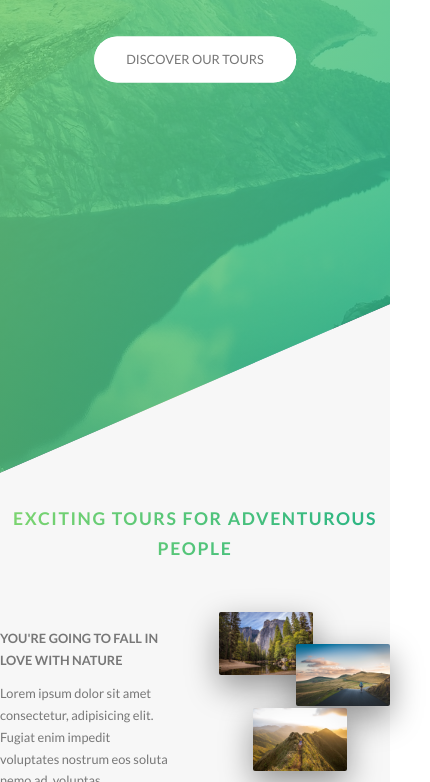
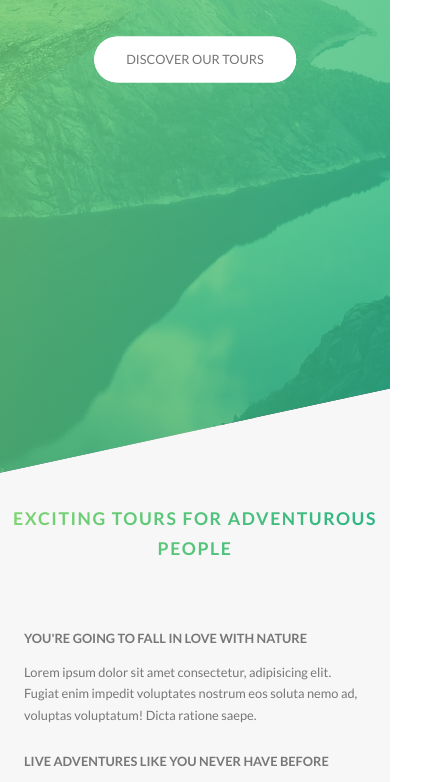
Before and after one commit to mlbakke/udemy-css-sass-projects, a website: page natours/index.html in a window 390 px wide. Shown: the part 329-1111 px from the top of the page, 430 px wide, since content can reach past the window. Drawn offline with Linux system fonts and the light colour scheme.

Commit message:
media queries for layout

```diff
--- a/natours/sass/abstracts/_variables.scss
+++ b/natours/sass/abstracts/_variables.scss
@@ -1,7 +1,7 @@
 // COLORS
-$color-primary-light: rgb(126,213,111);
-$color-primary: rgb(85,197,122);
-$color-primary-dark: rgb(40,180,133);
+$color-primary-light: rgb(126, 213, 111);
+$color-primary: rgb(85, 197, 122);
+$color-primary-dark: rgb(40, 180, 133);
 
 $color-secondary-light: #ffb900;
 $color-secondary-dark: #ff7730;
@@ -26,4 +26,5 @@ $default-font-size: 1.6rem;
 // GRID
 $grid-width: 114rem;
 $gutter-vertical: 8rem;
+$gutter-vertical-small: 6rem;
 $gutter-horizontal: 6rem;
--- a/natours/sass/layout/_footer.scss
+++ b/natours/sass/layout/_footer.scss
@@ -4,9 +4,17 @@
 	font-size: 1.4rem;
 	color: $color-grey-light-1;
 
+	@include respond(tab-port) {
+		padding: 8rem 0;
+	}
+
 	&__logo-box {
 		text-align: center;
 		margin-bottom: 8rem;
+
+		@include respond(tab-port) {
+			margin-bottom: 6rem;
+		}
 	}
 
 	&__logo {
@@ -18,6 +26,11 @@
 		border-top: 1px solid $color-text;
 		padding-top: 2rem;
 		display: inline-block;
+
+		@include respond(tab-port) {
+			width: 100%;
+			text-align: center;
+		}
 	}
 
 	&__list {
@@ -56,5 +69,10 @@
 		padding-top: 2rem;
 		width: 80%;
 		float: right;
+
+		@include respond(tab-port) {
+			width: 100%;
+			float: none;
+		}
 	}
 }
--- a/natours/sass/layout/_grid.scss
+++ b/natours/sass/layout/_grid.scss
@@ -4,6 +4,15 @@
 
 	&:not(:last-child) {
 		margin-bottom: $gutter-vertical;
+
+		@include respond(tab-port) {
+			margin-bottom: $gutter-vertical-small;
+		}
+	}
+
+	@include respond(tab-port) {
+		max-width: 50rem;
+		padding: 0 3rem;
 	}
 
 	@include clearfix;
@@ -15,6 +24,15 @@
 
 		&:not(:last-child) {
 			margin-right: $gutter-horizontal;
+
+			@include respond(tab-port) {
+				margin-right: 0;
+				margin-bottom: $gutter-vertical-small;
+			}
+		}
+
+		@include respond(tab-port) {
+			width: 100% !important;
 		}
 	}
 
@@ -27,14 +45,18 @@
 	}
 
 	.col-2-of-3 {
-        width: calc(2 * ((100% - 2 * #{$gutter-horizontal}) / 3) + #{$gutter-horizontal});
+		width: calc(
+			2 * ((100% - 2 * #{$gutter-horizontal}) / 3) + #{$gutter-horizontal}
+		);
 	}
 
 	.col-1-of-4 {
-        width: calc((100% - 3* #{$gutter-horizontal}) / 4);
+		width: calc((100% - 3 * #{$gutter-horizontal}) / 4);
 	}
 
 	.col-2-of-4 {
-        width: calc(2 * ((100% - 3* #{$gutter-horizontal}) / 4) + #{$gutter-horizontal});
+		width: calc(
+			2 * ((100% - 3 * #{$gutter-horizontal}) / 4) + #{$gutter-horizontal}
+		);
 	}
 }
--- a/natours/sass/layout/_header.scss
+++ b/natours/sass/layout/_header.scss
@@ -1,7 +1,10 @@
 .header {
 	height: 95vh;
-    background-image: linear-gradient(to right bottom,
-        rgba($color-primary-light, 0.8), rgba($color-primary-dark, 0.8)),
+	background-image: linear-gradient(
+			to right bottom,
+			rgba($color-primary-light, 0.8),
+			rgba($color-primary-dark, 0.8)
+		),
 		url(../img/hero.jpg);
 	background-size: cover;
 	background-position: top;
@@ -10,6 +13,10 @@
 	-webkit-clip-path: polygon(0 0, 100% 0, 100% 75vh, 0 100%);
 	clip-path: polygon(0 0, 100% 0, 100% 75vh, 0 100%);
 
+	@include respond(phone) {
+		-webkit-clip-path: polygon(0 0, 100% 0, 100% 85vh, 0 100%);
+		clip-path: polygon(0 0, 100% 0, 100% 85vh, 0 100%);
+	}
 	&__logo-box {
 		position: absolute;
 		top: 4rem;
--- a/natours/sass/layout/_navigation.scss
+++ b/natours/sass/layout/_navigation.scss
@@ -1,5 +1,4 @@
 .navigation {
-
 	&__checkbox {
 		display: none;
 	}
@@ -13,9 +12,18 @@
 		right: 6rem;
 		border-radius: 50%;
 		z-index: 2000;
-        box-shadow: 0 1rem 3rem rgba($color-black, .1);
+		box-shadow: 0 1rem 3rem rgba($color-black, 0.1);
 		text-align: center;
 		cursor: pointer;
+
+		@include respond(tab-port) {
+			top: 4rem;
+			right: 4rem;
+		}
+		@include respond(phone) {
+			top: 3rem;
+			right: 3rem;
+		}
 	}
 
 	&__background {
@@ -27,11 +35,19 @@
 		right: 6.5rem;
 		background-image: radial-gradient(
 			$color-primary-light,
-            $color-primary-dark);
+			$color-primary-dark
+		);
 		z-index: 1000;
-        transition: transform .8s cubic-bezier(0.86, 0, 0.07, 1);
+		transition: transform 0.8s cubic-bezier(0.86, 0, 0.07, 1);
 
-        // transform: scale(80);
+		@include respond(tab-port) {
+			top: 4.5rem;
+			right: 4.5rem;
+		}
+		@include respond(phone) {
+			top: 3.5rem;
+			right: 3.5rem;
+		}
 	}
 
 	&__nav {
@@ -42,7 +58,7 @@
 		z-index: 1500;
 		opacity: 0;
 		width: 0;
-        transition: all .8s cubic-bezier(0.8, -0.5, 0.2, 1.5);
+		transition: all 0.8s cubic-bezier(0.8, -0.5, 0.2, 1.5);
 	}
 
 	&__list {
@@ -66,9 +82,14 @@
 			color: $color-white;
 			text-decoration: none;
 			text-transform: uppercase;
-            background-image: linear-gradient(120deg, transparent 0%, transparent 50%, $color-white 50%);
+			background-image: linear-gradient(
+				120deg,
+				transparent 0%,
+				transparent 50%,
+				$color-white 50%
+			);
 			background-size: 225%;
-            transition: all .4s;
+			transition: all 0.4s;
 		}
 
 		span {
@@ -114,16 +135,24 @@
 			content: "";
 			position: absolute;
 			left: 0;
-            transition: all .2s;
+			transition: all 0.2s;
 		}
 
-        &::before { top: -.8rem; }
-        &::after { top: .8rem; }
+		&::before {
+			top: -0.8rem;
+		}
+		&::after {
+			top: 0.8rem;
+		}
 	}
 
 	&__button:hover &__icon {
-        &::before { top: -1rem; }
-        &::after { top: 1rem; }
+		&::before {
+			top: -1rem;
+		}
+		&::after {
+			top: 1rem;
+		}
 	}
 
 	&__checkbox:checked + &__button &__icon {
```
Also changed, not shown: natours/css/style.css. Lines whose indentation alone changed are shown as unchanged.
